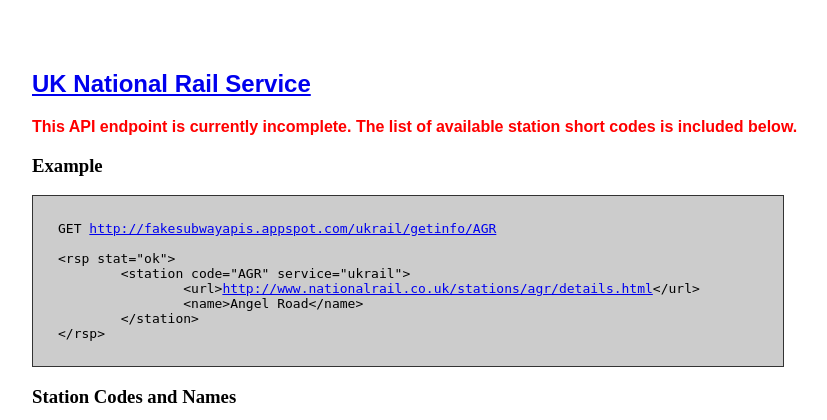
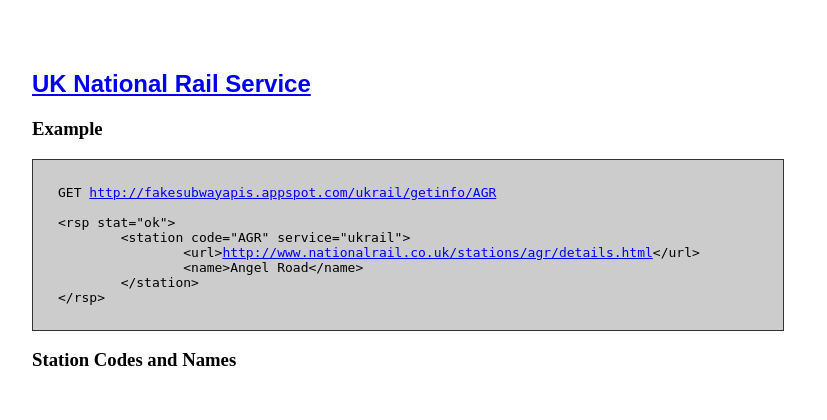
Before and after one commit to straup/gae-fakesubwayapis, a Python web app: template templates/ukrail.html in a window 1280 px wide. Shown: the top 420 px of the page, without its empty margins (18-845 px from the left). Run offline with Jinja, Linux system fonts and the light colour scheme; the template is opened without the code that fills it, so the values that code supplies are empty.

Commit message:
remove notice

```diff
--- a/templates/ukrail.html
+++ b/templates/ukrail.html
@@ -1,9 +1,6 @@
 {% include "inc_head.html" %}
 
 <h2><a href="http://www.nationalrail.co.uk/">UK National Rail Service</a></h2>
-
-<p style="font-weight:700;color:red;font-family:sans-serif;">This API endpoint is currently incomplete. The list of available station
-  short codes is included below.</p>
 
 <div class="example">
 <h3>Example</h3>
```
